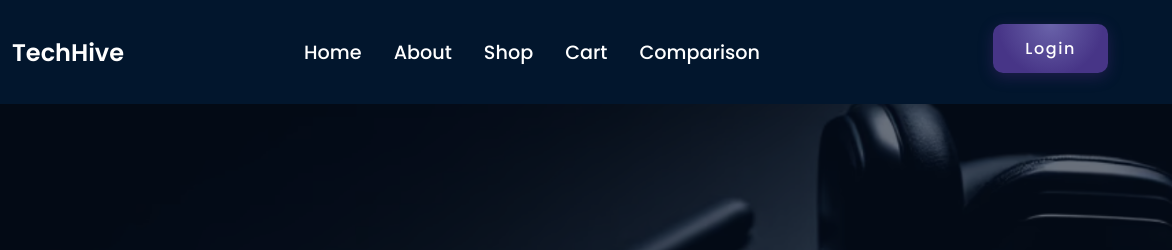
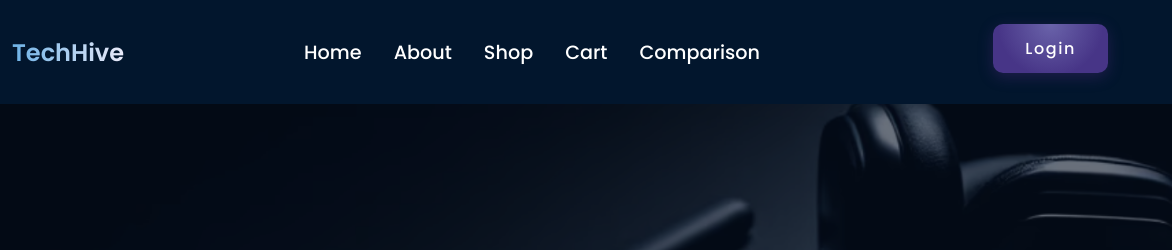
Before and after one commit to FadyNF/Tech-E-Commerce, a plain HTML site: page pages/index.html in a window 1280 px wide. Shown: the top 250 px of the page, 108-1280 px from the left. Drawn offline with Linux system fonts and the light colour scheme.

Commit message:
changed the styling of "TechHive" in the navbar across the wesbtie

```diff
--- a/styles/admin_profile.css
+++ b/styles/admin_profile.css
@@ -37,9 +37,13 @@ body {
 }
 
 .title {
-    color: white;
+  color: var(--off-white);
   font-size: 1.5rem;
   font-weight: 600;
+  background: linear-gradient(to right, var(--sky-blue), var(--light-lavender));
+  -webkit-background-clip: text;
+  background-clip: text;
+  color: transparent;
 }
 
 .mid-section {
@@ -110,8 +114,7 @@ body {
   backdrop-filter: blur(16px);
   border-radius: 16px;
   border: 1px solid rgba(109, 178, 230, 0.2); /* --sky-blue border */
-    box-shadow: 0 0 15px rgba(109, 178, 230, 0.3),
-        0 10px 30px rgba(0, 0, 0, 0.5);
+  box-shadow: 0 0 15px rgba(109, 178, 230, 0.3), 0 10px 30px rgba(0, 0, 0, 0.5);
   padding: 30px;
   position: relative;
   overflow: hidden;
@@ -207,10 +210,7 @@ body {
   width: 80px;
   height: 80px;
   border-radius: 50%;
-    background: conic-gradient(
-        var(--sky-blue) 80%,
-        rgba(109, 178, 230, 0.2) 20%
-    );
+  background: conic-gradient(var(--sky-blue) 80%, rgba(109, 178, 230, 0.2) 20%);
   box-shadow: 0 0 10px rgba(109, 178, 230, 0.5);
   display: flex;
   align-items: center;
@@ -842,9 +842,7 @@ input:-webkit-autofill:focus {
   .profile-container {
     margin: 120px 10px; /* Adjusted margin for smaller screens */
     padding: 10px; /* Reduced padding */
-        width: calc(
-            100% - 20px
-        ); /* Ensure container fits within the viewport */
+    width: calc(100% - 20px); /* Ensure container fits within the viewport */
     box-sizing: border-box; /* Include padding in width calculation */
   }
 
--- a/styles/index.css
+++ b/styles/index.css
@@ -34,9 +34,13 @@ body {
 }
 
 .title {
-  color: white;
+ color: var(--off-white);
   font-size: 1.5rem;
   font-weight: 600;
+  background: linear-gradient(to right, var(--sky-blue), var(--light-lavender));
+  -webkit-background-clip: text;
+  background-clip: text;
+  color: transparent;
 }
 
 .mid-section {
--- a/styles/product_list.css
+++ b/styles/product_list.css
@@ -40,11 +40,14 @@ body {
 }
 
 .title {
-  color: white;
+  color: var(--off-white);
   font-size: 1.5rem;
   font-weight: 600;
+  background: linear-gradient(to right, var(--sky-blue), var(--light-lavender));
+  -webkit-background-clip: text;
+  background-clip: text;
+  color: transparent;
 }
-
 .mid-section {
   display: flex;
   gap: 2rem;
--- a/styles/user_profile.css
+++ b/styles/user_profile.css
@@ -37,11 +37,14 @@ body {
 }
 
 .title {
-  color: white;
+  color: var(--off-white);
   font-size: 1.5rem;
   font-weight: 600;
+  background: linear-gradient(to right, var(--sky-blue), var(--light-lavender));
+  -webkit-background-clip: text;
+  background-clip: text;
+  color: transparent;
 }
-
 .mid-section {
   display: flex;
   gap: 2rem;
@@ -212,7 +215,10 @@ body {
   width: 80px;
   height: 80px;
   border-radius: 50%;
-  background: conic-gradient(var(--sky-blue) 100%, rgba(109, 178, 230, 0.2) 20%);
+  background: conic-gradient(
+    var(--sky-blue) 100%,
+    rgba(109, 178, 230, 0.2) 20%
+  );
   box-shadow: 0 0 10px rgba(109, 178, 230, 0.5);
   display: flex;
   align-items: center;
--- a/styles/wishlist.css
+++ b/styles/wishlist.css
@@ -36,9 +36,13 @@ body {
 }
 
 .title {
-  color: white;
+  color: var(--off-white);
   font-size: 1.5rem;
   font-weight: 600;
+  background: linear-gradient(to right, var(--sky-blue), var(--light-lavender));
+  -webkit-background-clip: text;
+  background-clip: text;
+  color: transparent;
 }
 
 .mid-section {
@@ -207,7 +211,11 @@ body {
 }
 
 #clear-wishlist-btn {
-  background: linear-gradient(45deg, var(--muted-purple), var(--primary-purple));
+  background: linear-gradient(
+    45deg,
+    var(--muted-purple),
+    var(--primary-purple)
+  );
   color: var(--off-white);
   padding: 12px 25px;
   border: none;
```
Lines whose indentation alone changed are shown as unchanged.
